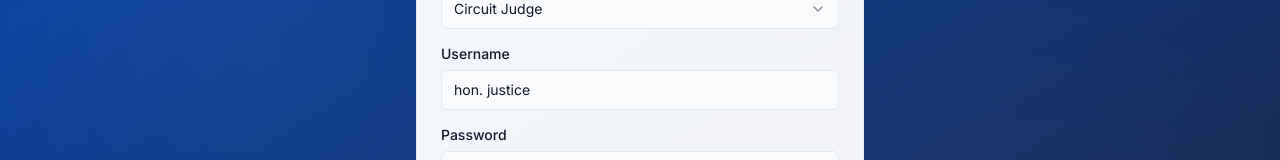
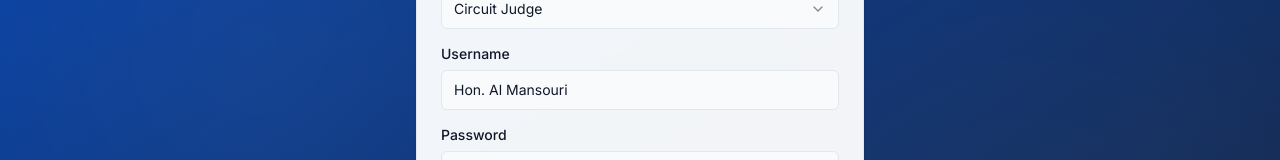
Before and after one commit to 10DECODERS/Judicial-System, a React (Vite) app: page / in a window 1280 px wide. Shown: the part 358-518 px from the top of the page. Built offline with nearby package versions, Linux system fonts and the light colour scheme; the HTML template or start-up script is replaced by a standard one.

Commit message:
chore: Update default judge username and sidebar sub-heading text.

```diff
--- a/src/components/Sidebar.tsx
+++ b/src/components/Sidebar.tsx
@@ -80,7 +80,7 @@ export const Sidebar = ({ isCollapsed }: SidebarProps) => {
           </div>
           <div className={cn("flex flex-col transition-opacity duration-300", isCollapsed ? "opacity-0 w-0" : "opacity-100")}>
             <span className="font-bold text-xl leading-none tracking-tight text-white">Judicial AI</span>
-            <span className="text-[10px] text-white/80 font-medium tracking-wide">Systems</span>
+            <span className="text-[10px] text-white/80 font-medium tracking-wide">Suite</span>
           </div>
         </div>
       </div>
--- a/src/pages/Login.tsx
+++ b/src/pages/Login.tsx
@@ -18,7 +18,7 @@ import { useToast } from '@/hooks/use-toast';
 type Role = 'judge' | 'clerk';
 
 const Login = () => {
-  const [username, setUsername] = useState('hon. justice');
+  const [username, setUsername] = useState('Hon. Al Mansouri');
   const [password, setPassword] = useState('justice2025');
   const [role, setRole] = useState<Role>('judge');
   const { login } = useAuth();
@@ -79,7 +79,7 @@ const Login = () => {
                   setRole(value as Role);
                   // Auto-fill credentials based on role
                   if (value === 'judge') {
-                    setUsername('hon. justice');
+                    setUsername('Hon. Al Mansouri');
                     setPassword('justice2025');
                   } else if (value === 'clerk') {
                     setUsername('Fatima Al-Zahra');
```
